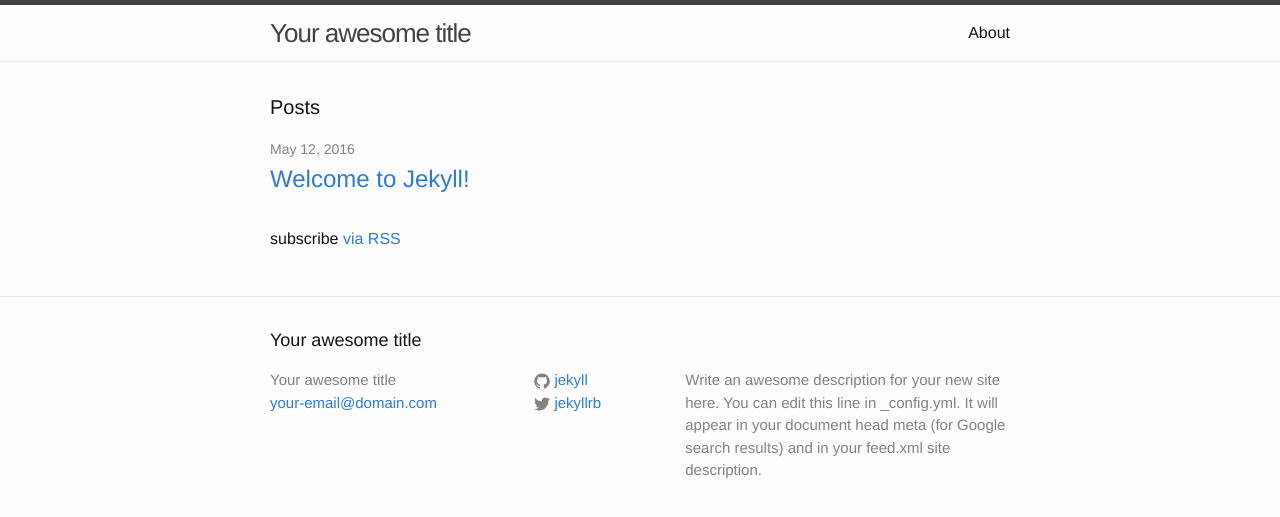
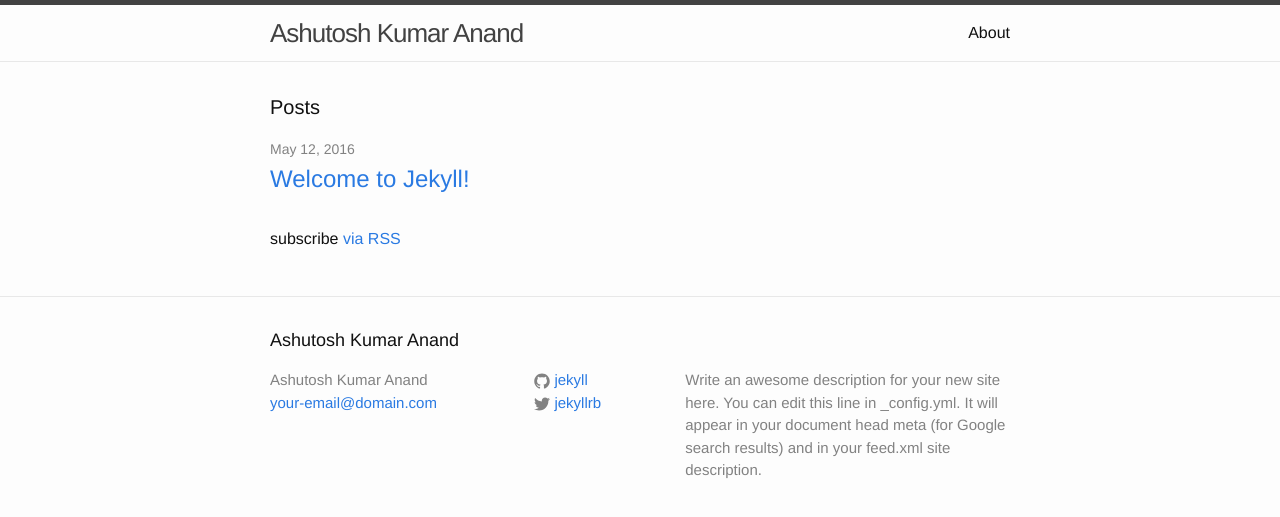
Before and after one commit to AshutoshKumarAnand/ashutoshkumaranand.github.io, a Jekyll site: the page built from index.html, in a window 1280 px wide. Shown: the top 517 px of the page. Built offline with Jekyll 4.4.1, drawn with Linux system fonts in a browser that asks for light colours.

Commit message:
Updating changes

```diff
--- a/_config.yml
+++ b/_config.yml
@@ -6,7 +6,7 @@
 # 'jekyll serve'. If you change this file, please restart the server process.
 
 # Site settings
-title: Your awesome title
+title: Ashutosh Kumar Anand
 email: your-email@domain.com
 description: > # this means to ignore newlines until "baseurl:"
   Write an awesome description for your new site here. You can edit this
```
